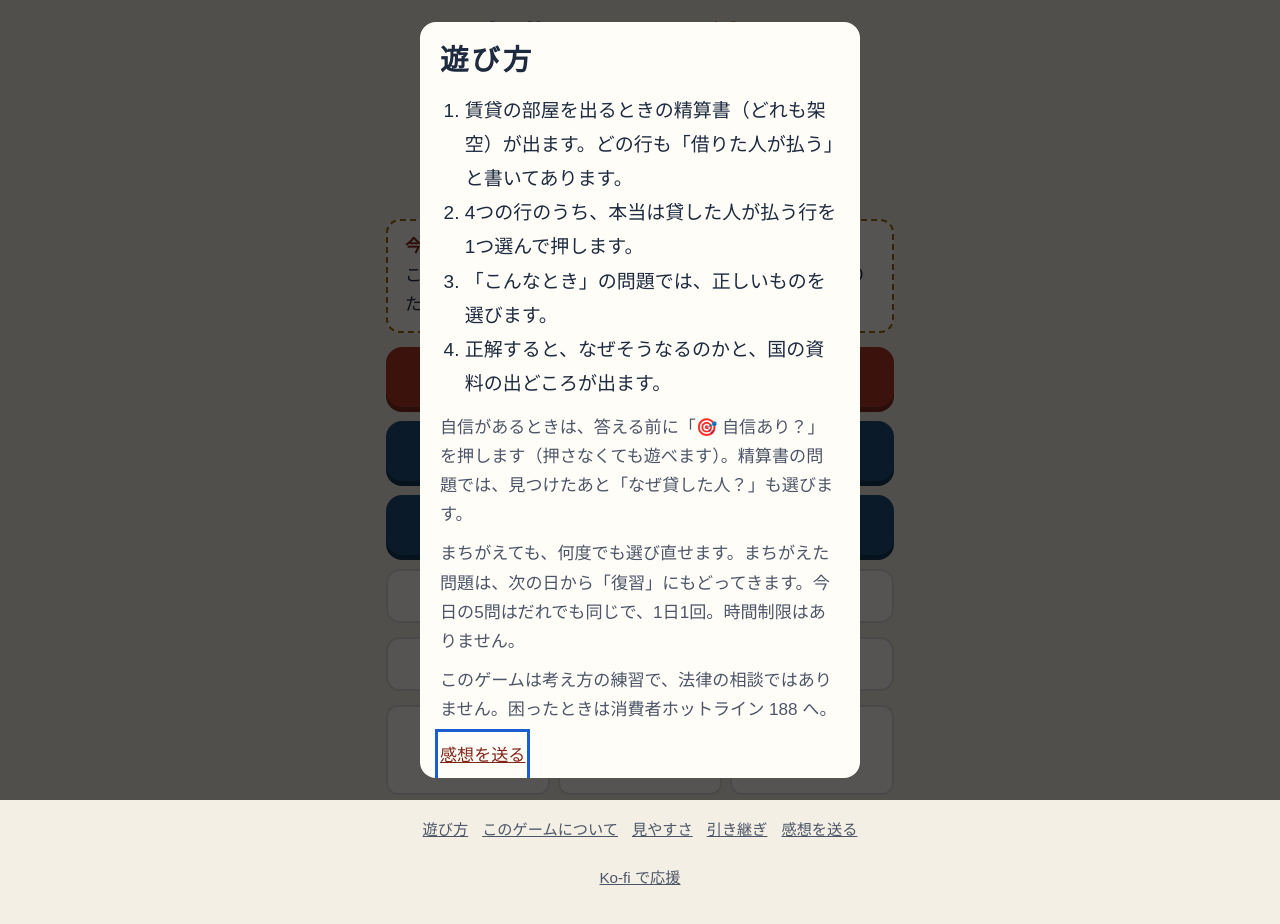
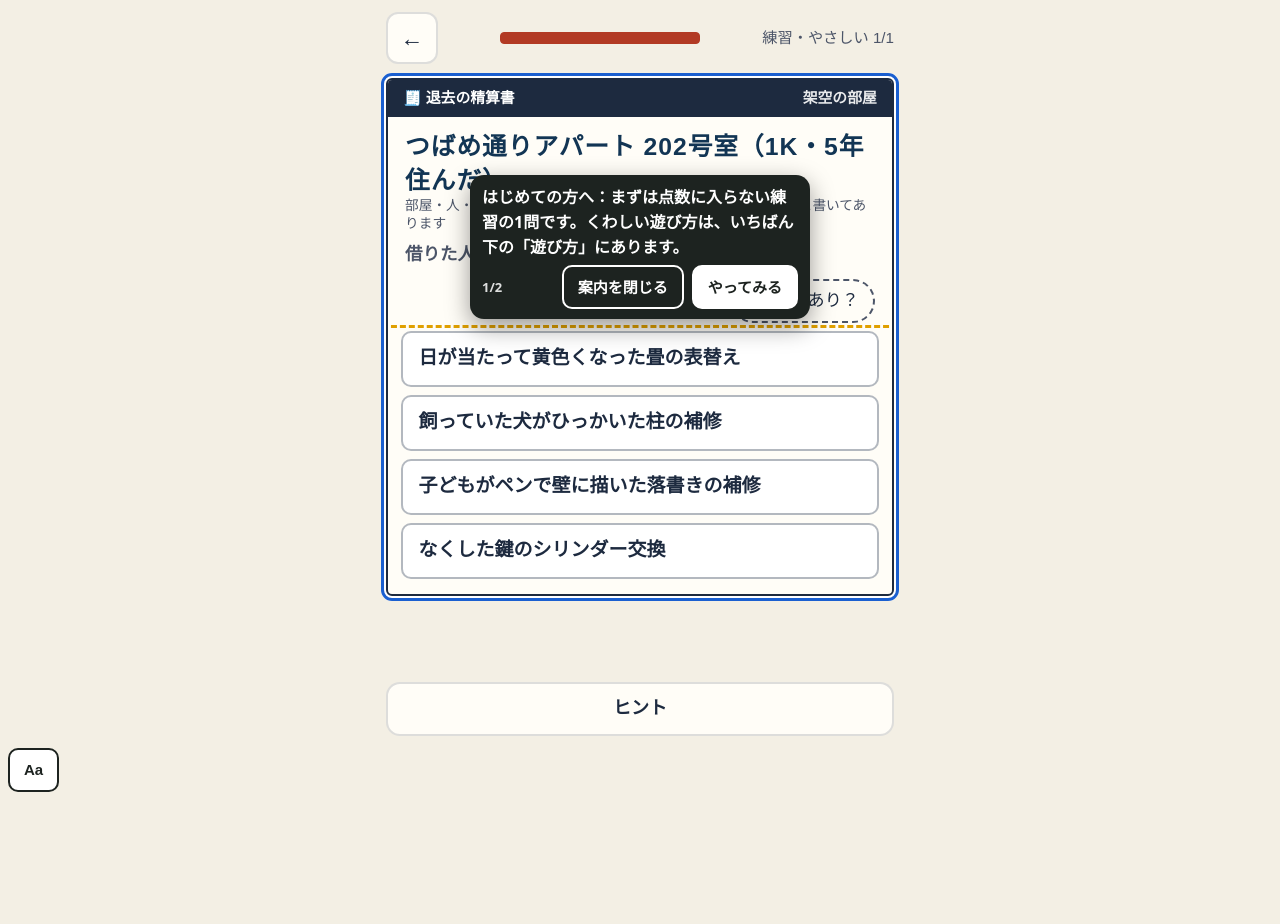
Before and after one commit to satou-aaaaa/taikyo-hiyo, a plain HTML site: page index.html in a window 1280 px wide. After the commit the page ends 838 px from the top, so only its background shows below. Drawn offline with Linux system fonts and the light colour scheme; a web font is replaced by a local one.

Commit message:
ひな形の共通部品を写す（shared-workflows 67f7985） (#13)
Co-authored-by: template-sync <41898283+github-actions[bot]@users.noreply.github.com>

```diff
--- a/index.html
+++ b/index.html
@@ -344,7 +344,8 @@ html.a11y-say body{padding-bottom:calc(64px + env(safe-area-inset-bottom,0px))!i
 //      （incidents/2026-11-21-hand-copied-helpers-drift.md）。
 //      あわせて、はじめて遊ぶ人への案内（吹き出し Core.coach）を足した。長い「遊び方」の窓の代わりに、練習の1問を遊びながら
 //      その場で一言ずつ教える（NN/g「Mobile Instructional Overlays」・Andersen ほか CHI 2012「The Impact of Tutorials on Games of Varying Complexity」）。
-//   3: 2026-11-22 吹き出しを出しているあいだ 0.4 秒ごとに場所を測り直す（古い場所に残って押す所を隠すことがあった）。ボタンの字を「案内を閉じる」に
+//   3: 2026-11-22 吹き出しを出しているあいだ 0.4 秒ごとに場所を測り直す（古い場所に残って押す所を隠すことがあった）。ボタンの字を「案内を閉じる」に。
+//      段の wait（その所が出るまで待つ）を足した。全ゲームの「はじめての練習」を sync-template の migrateFirstPlay が足すため
 //   2: 2026-11-22 感想フォームのゲーム名を、渡さなければ題（<title>）から入れる。sync-template が全ゲームを game-core に切り替える（migrateCore）ため
 // 決まり: 外へ通信しない。ゲームの関数の名前（toast・buzz など）は上書きしない（Core.toast などで呼ぶ）。
 (function () {
@@ -430,6 +431,7 @@ html.a11y-say body{padding-bottom:calc(64px + env(safe-area-inset-bottom,0px))!i
   //   sel   …… 吹き出しを付ける所。まだ画面に無いあいだは待つ（ゲームが画面を作り直しても付け直す）
   //   until …… その所が画面に出たら次へ進む（答えた・正解した など）。無ければ sel を押したら次へ
   //   button …… 押すと次へ進むボタンの字（読むだけの吹き出し）
+  //   wait  …… その所が画面に出るまで、この吹き出しは出さずに待つ（答えたあとにだけ「次へ」を指す など）
   //   pos   …… "below"（既定）か "above"。その側に場所が無ければ、ページを少し動かして場所を空ける（読む所を隠さないため）
   // 吹き出しは押す所を隠さない（上か下の空いたほうに出す）。「案内を閉じる」と Esc でいつでもやめられる。
   const coach = (() => {
@@ -464,7 +466,7 @@ html.a11y-say body{padding-bottom:calc(64px + env(safe-area-inset-bottom,0px))!i
       while (steps && i < steps.length && steps[i].until && find(steps[i].until)) i++;
       if (!steps) return;
       if (i >= steps.length) return stop(true);
-      const st = steps[i], el = find(st.sel);
+      const st = steps[i], el = st.wait && !find(st.wait) ? null : find(st.sel);
       if (!el) { box.hidden = true; mark(null); return; }
       box.hidden = false; mark(el);
       const fresh = shown !== i;
@@ -920,7 +922,7 @@ function home() {
   $("go-cal").onclick = () => cal();
   $("go-ach").onclick = achView;
   bindFooter();
-  if (!s.tut) openHow();
+  if (!s.tut) firstPlay();
 }
 function practiceMenu() {
   app.innerHTML = `<header><button class="icon" id="back" aria-label="もどる">←</button><h1>練習<small>今日の記録には入りません（きまり帳には載ります）</small></h1></header>
@@ -931,6 +933,27 @@ function practiceMenu() {
   document.querySelectorAll(".lv button").forEach((b) => (b.onclick = () => startRun("p", +b.dataset.t)));
   bindFooter(); toTop();
 }
+// first-play:begin（shared-workflows の scripts/sync-template.mjs が足した。直すときはひな形を直す）
+// はじめての人：長い「遊び方」の窓を出さず、点数に入らない練習の1問を遊びながら、吹き出しで一言ずつ教える（game-core の Core.coach）。
+// 「見た」は始めたその場で残す（途中でやめても、次からはふつうに始まる。くわしい遊び方はいつでもいちばん下の「遊び方」から）
+const FIRST_STEPS = [
+  { sel: "#choices", button: "やってみる", text: "はじめての方へ：まずは点数に入らない練習の1問です。くわしい遊び方は、いちばん下の「遊び方」にあります。" },
+  { sel: "#next", wait: ".verdict", text: "できました。わけを読んだら、ここを押して進みます。" },
+];
+function firstPlay() {
+  save((s) => { s.tut = true; });
+  // 練習の入り口を開いて、いちばん上（いちばんやさしい）を押す。無ければ前の形（遊び方の窓）にもどす
+  practiceMenu();
+  const b = document.querySelector(".lv button");
+  if (!window.Core || !Core.coach || !b) { home(); return openHow(); }
+  b.click();
+  // 練習は1問だけにする（数を減らしてから描き直す）
+  save((s) => { const r = s.runs && s.runs.p; if (r && Array.isArray(r.list)) r.list = r.list.slice(0, 1); });
+  play();
+  // 案内を閉じた（Esc も）ら、1問の練習の途中経過を残さずにホームへ（ふだんの練習の「続きから」を出さない）
+  Core.coach.start(FIRST_STEPS, { home, onEnd: (done) => { if (done === false) { save((s) => { const r = s.runs && s.runs.p; if (r && !(r.res || []).length) delete s.runs.p; }); home(); } } });
+}
+// first-play:end
 function startRun(mode, opt) {
   const k = todayKey(); let ng = false;
   save((s) => {
```
Also changed, not shown: qa/run.mjs (+6 -5 lines).
